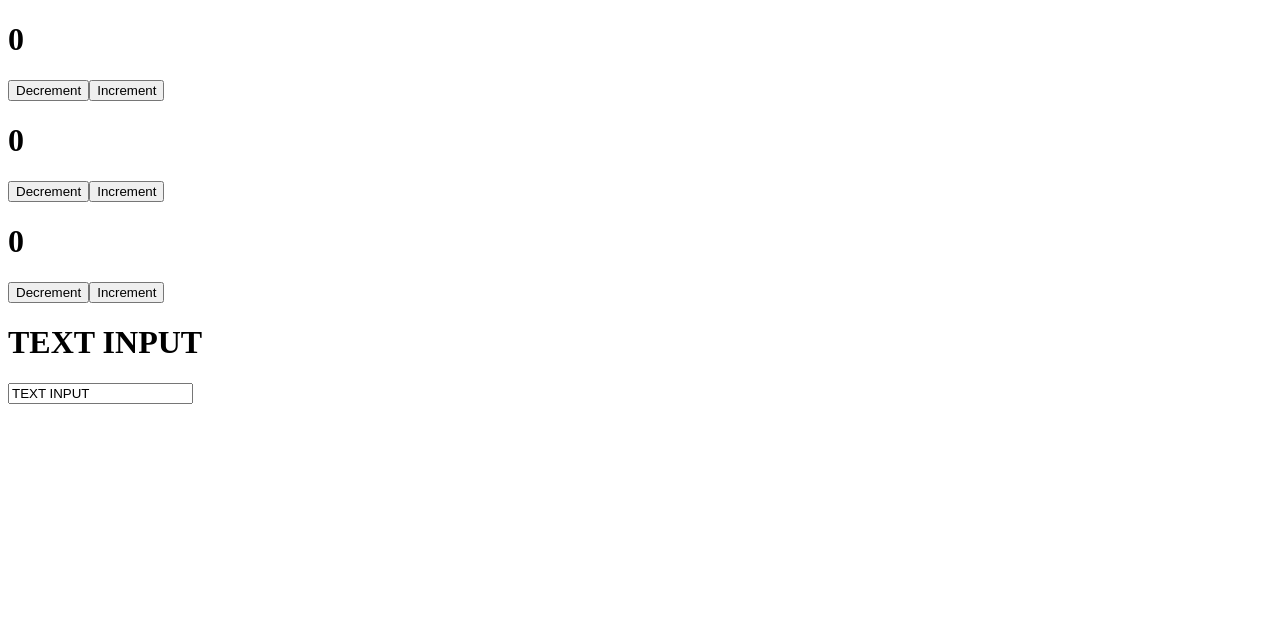
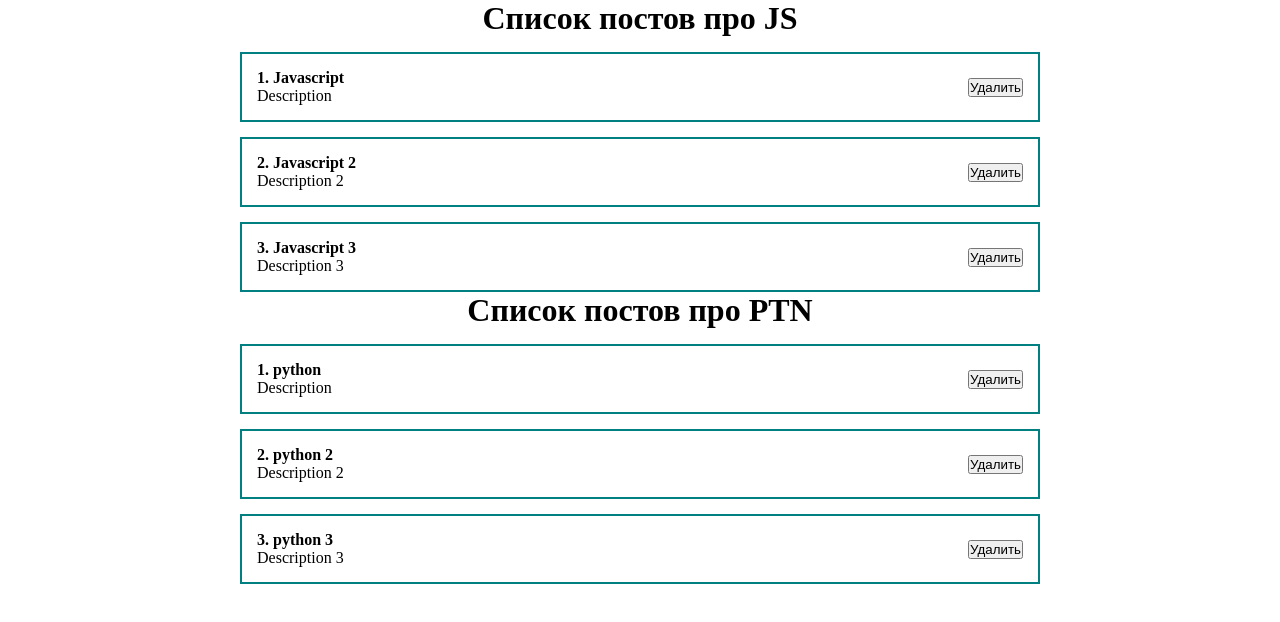
Before and after one commit to Dims2407/Fundamental-REACT, a React (Create React App) app: page / in a window 1280 px wide. Shown: the top 622 px of the page. Built offline with nearby package versions, Linux system fonts and the light colour scheme.

Commit message:
Fundamental posts

```diff
--- a/src/App.js
+++ b/src/App.js
@@ -1,25 +1,23 @@
 import React, {useState} from "react";
-import Counter from "./Components/Counter";
+import './styles/App.css'
+import PostItem from "./Components/PostItem";
+import PostList from "./Components/PostList";
 
 function App() {
-
-
-    const [value, setValue] = useState('TEXT INPUT')
-
-
-
+    const [posts, setPosts] = useState([
+        {id: 1, title: 'Javascript', body: 'Description'},
+        {id: 2, title: 'Javascript 2', body: 'Description 2'},
+        {id: 3, title: 'Javascript 3', body: 'Description 3'}
+    ])
+    const [posts2, setPosts2] = useState([
+        {id: 1, title: 'python', body: 'Description'},
+        {id: 2, title: 'python 2', body: 'Description 2'},
+        {id: 3, title: 'python 3', body: 'Description 3'}
+    ])
     return (
-        <div>
-<Counter/>
-            <Counter/>
-            <Counter/>
-            <h1>{value}</h1>
-            <input type='text'
-                   value={value}
-            onChange={event => setValue(event.target.value)}
-            />
-
-
+        <div className="App">
+<PostList posts={posts} title='Список постов про JS'/>
+            <PostList posts={posts2} title='Список постов про PTN'/>
         </div>
     );
 }
--- /dev/null
+++ b/src/Components/PostItem.jsx
@@ -0,0 +1,17 @@
+import React from 'react';
+
+const PostItem = (props) => {
+    return (
+        <div className="post">
+            <div className="post__content">
+                <strong>{props.post.id}. {props.post.title}</strong>
+                <div>{props.post.body}</div>
+            </div>
+            <div className="post__btns">
+                <button>Удалить</button>
+            </div>
+        </div>
+    );
+};
+
+export default PostItem;
--- /dev/null
+++ b/src/Components/PostList.jsx
@@ -0,0 +1,17 @@
+import React from 'react';
+import PostItem from "./PostItem";
+
+const PostList = ({posts, title}) => {
+    return (
+        <div>
+            <h1 style={{textAlign: 'center'}}>{title}</h1>
+            {posts.map(post =>
+                <PostItem post={post} key={post.id}/>
+            )}
+
+
+        </div>
+    );
+};
+
+export default PostList;
--- /dev/null
+++ b/src/styles/App.css
@@ -0,0 +1,24 @@
+* {
+    margin: 0;
+    padding: 0;
+    box-sizing: border-box;
+
+}
+
+#root {
+    display: flex;
+    justify-content: center;
+}
+
+.App {
+width: 800px;
+}
+
+.post {
+    display: flex;
+    padding: 15px;
+    border: 2px solid teal;
+    margin-top: 15px;
+    justify-content: space-between;
+    align-items: center;
+}
```
Also changed, not shown: src/Components/InputText.jsx (added, +16 -0 lines).
